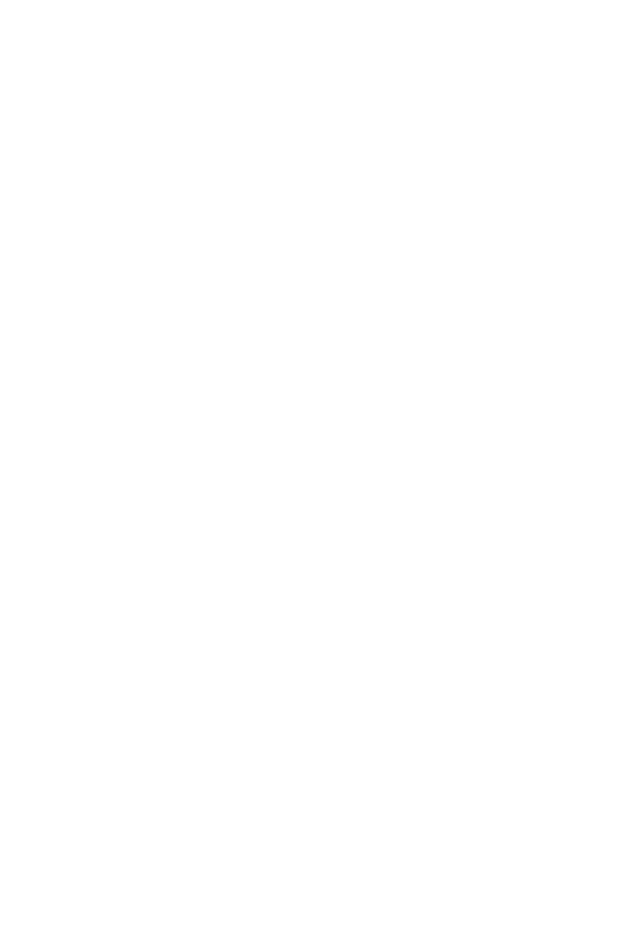
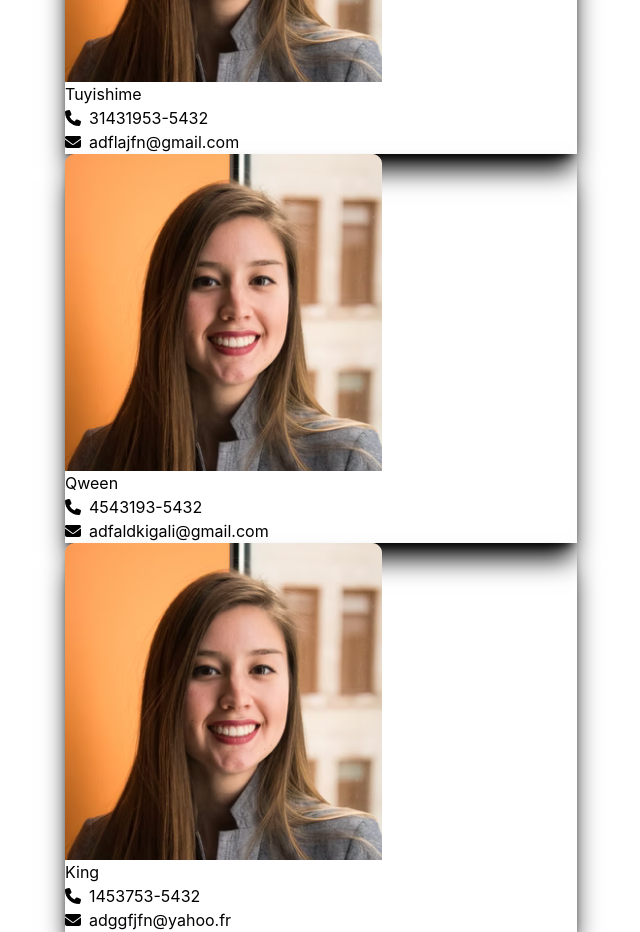
Before and after one commit to tuyishimejohnson/React_Practice, a React (Create React App) app: page / in a window 1280 px wide. Shown: the part 4180-5112 px from the top of the page, without its empty margins (319-959 px from the left). Before the commit the page ends 3571 px from the top, so only its background shows below. Built offline with nearby package versions, Linux system fonts and the light colour scheme.

Commit message:
Learned how the props with components works.

```diff
--- a/src/App.jsx
+++ b/src/App.jsx
@@ -3,14 +3,53 @@
 import BusinessCard from "./businessCard.jsx";
 import Navigation from "./navigation.jsx";
 import AirBnB from "./airBnB.jsx";
+import Contacts from "./contacts.jsx";
 
 function App() {
+  const newArr = [
+    {
+        name:"Johnson",
+         phone:"(212) 555-1234",
+         email:"j.arobase@gmail.com"
+    },
+
+    {
+      name:"Tuyishime",
+      phone:"31431953-5432",
+       email:"adflajfn@gmail.com",
+    },
+
+    {
+         name:"Qween",
+         phone:"4543193-5432",
+         email:"adfaldkigali@gmail.com"
+    },
+
+    {
+      name:"King",
+      phone:"1453753-5432",
+       email:"adggfjfn@yahoo.fr"
+    }
+  ]
+
+
+  const result = newArr.map(item => {
+    return (
+      < Contacts
+          name={item.name}
+          phone={item.phone}
+          email={item.email}
+      />
+    )
+  })
 
   return (
       <div>
         < Navigation />
         < BusinessCard />
         < AirBnB />
+        {result}
+
       </div>
   );
 }
--- /dev/null
+++ b/src/contacts.jsx
@@ -0,0 +1,35 @@
+import React from 'react'
+import { FontAwesomeIcon } from '@fortawesome/react-fontawesome'
+import { faPhone } from '@fortawesome/free-solid-svg-icons/faPhone'
+import { faEnvelope } from '@fortawesome/free-solid-svg-icons/faEnvelope'
+
+const Contacts = (props) => {
+  return (
+    <>
+    <div className='w-[40%] m-auto gap-5'>
+      <div>
+          <div className="shadow-xl shadow-black ">
+            <img src={require("./images/Rectangle 90.png")} alt=""/>
+              <h3>{props.name}</h3>
+              <div className="flex gap-2 items-center">
+                  < FontAwesomeIcon icon={faPhone}/>
+                  <p>{props.phone}</p>
+              </div>
+              <div className="flex gap-2 items-center">
+              < FontAwesomeIcon icon={faEnvelope}/>
+                  <p>{props.email}</p>
+              </div>
+          </div>
+        </div>
+
+      </div>
+    </>
+
+
+
+  )
+
+
+}
+
+export default Contacts
```
